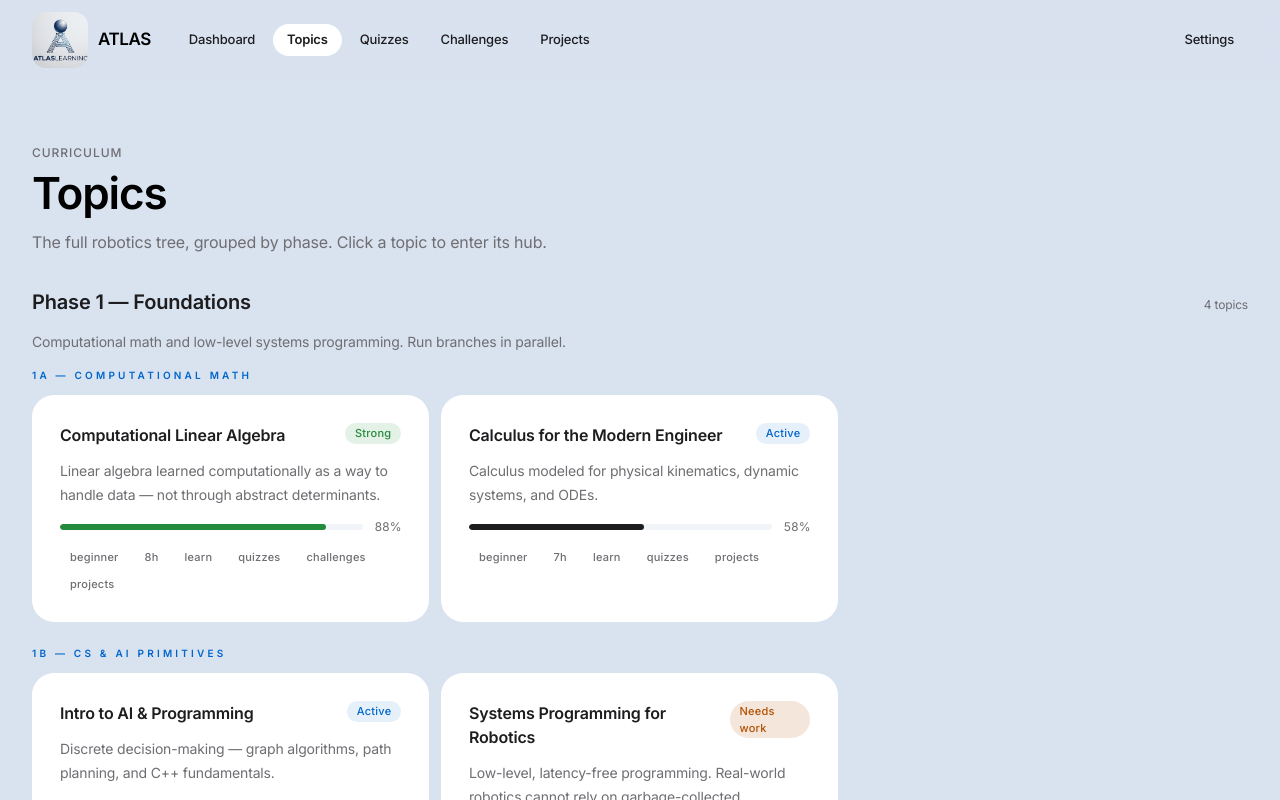
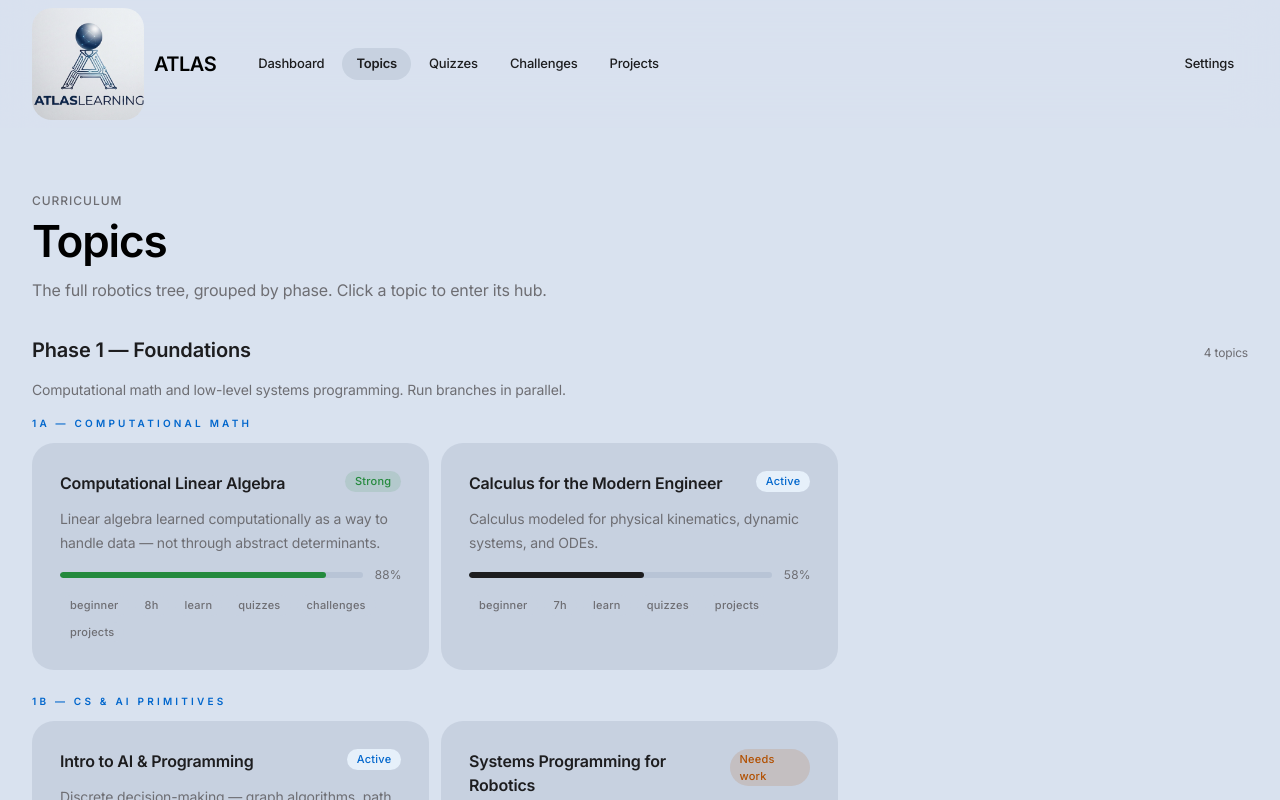
Before and after one commit to rabeesr/AtlasLearning, a Next.js app: page /topics in a window 1280 px wide. Shown: the top 800 px of the page. Built offline with nearby package versions, Linux system fonts and the light colour scheme.

Commit message:
V1 final design, flow, and UI Lookup

```diff
--- a/src/app/globals.css
+++ b/src/app/globals.css
@@ -1,11 +1,12 @@
 @import "tailwindcss";
 
 :root {
-  /* === Surfaces (slate-blue canvas, white tiles for contrast) === */
+  /* === Surfaces (slate-blue canvas, deeper slate tiles for inset depth) === */
   --bg: #D9E2EF;            /* slate-blue canvas */
   --bg-alt: #E3EAF4;        /* slightly lighter section band */
-  --tile: #FFFFFF;          /* white tile — clean contrast against slate bg */
-  --tile-deep: #F1F4F9;     /* deeper tile / progress track */
+  --tile: #C7D1E0;          /* deeper slate tile — sits inset against canvas */
+  --tile-deep: #B8C4D6;     /* deepest slate / progress track */
+  --tile-hover: #E8EEF7;    /* hover lift target — brighter than canvas */
 
   /* legacy aliases — old code still references these */
   --panel: #F5F5F7;
@@ -192,12 +193,13 @@ input, textarea, select {
 .tile-hover:hover,
 .tile-link:hover {
   transform: translateY(-4px);
+  background: var(--tile-hover);
   /* Prominent slate-blue ring + deep drop shadow */
   box-shadow:
-    0 0 0 1.5px rgba(51, 65, 85, 0.28),
-    0 28px 56px rgba(15, 23, 42, 0.22),
-    0 12px 24px rgba(15, 23, 42, 0.14),
-    0 4px 8px rgba(15, 23, 42, 0.08);
+    0 0 0 1.5px rgba(51, 65, 85, 0.30),
+    0 28px 56px rgba(15, 23, 42, 0.24),
+    0 12px 24px rgba(15, 23, 42, 0.16),
+    0 4px 8px rgba(15, 23, 42, 0.10);
 }
 
 .tile-link {
--- a/src/components/shared/toolbar.tsx
+++ b/src/components/shared/toolbar.tsx
@@ -31,23 +31,23 @@ export function Toolbar() {
 
   return (
     <header className="sticky top-0 z-30 bg-[var(--bg)]/80 backdrop-blur-xl">
-      <div className="mx-auto flex h-20 w-full max-w-[1400px] items-center gap-4 px-4 md:px-8">
+      <div className="mx-auto flex h-32 w-full max-w-[1400px] items-center gap-5 px-4 md:px-8">
         <Link
           href="/dashboard"
           className="group flex items-center gap-2.5 transition-opacity duration-200 hover:opacity-80"
           aria-label="ATLAS Learning home"
         >
-          <span className="relative block h-14 w-14 overflow-hidden rounded-[14px]">
+          <span className="relative block h-28 w-28 overflow-hidden rounded-[20px]">
             <Image
               src="/atlas-logo.png"
               alt=""
               fill
-              sizes="56px"
+              sizes="112px"
               priority
               className="object-cover"
             />
           </span>
-          <span className="text-[17px] font-semibold tracking-tight text-[var(--ink-strong)]">
+          <span className="text-[20px] font-semibold tracking-tight text-[var(--ink-strong)]">
             ATLAS
           </span>
         </Link>
```
